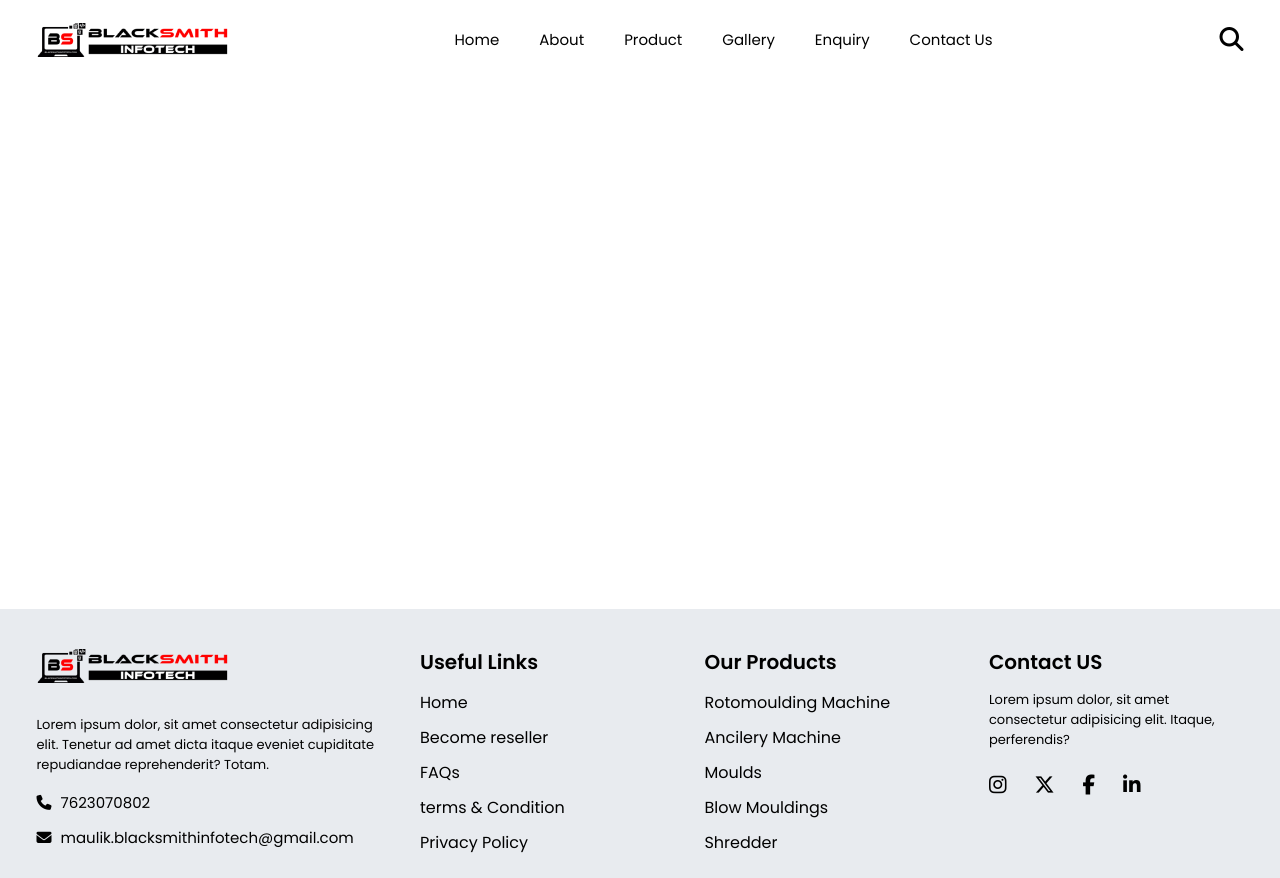
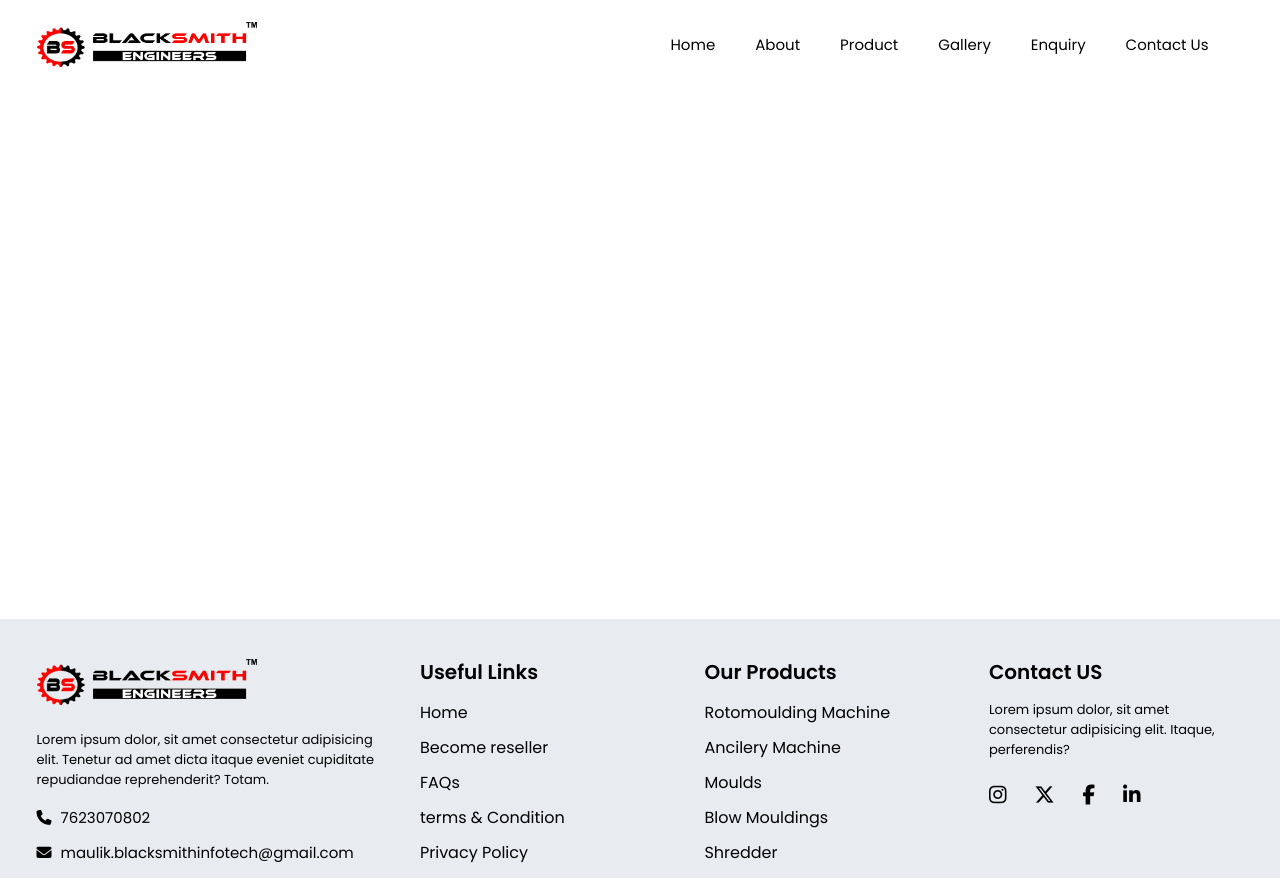
Before and after one commit to mukul91744/blacksmith_infotech, a plain HTML site: page index.html in a window 1280 px wide. Shown: the top 878 px of the page. Drawn offline with nearby package versions, Linux system fonts and the light colour scheme.

Commit message:
i have removed the search icone and fix the logo issue

```diff
--- a/css/responsive.css
+++ b/css/responsive.css
@@ -128,6 +128,10 @@
     .social-card li {
         margin: 0px !important;
     }
+    .scroll {
+        overflow-y:hidden ;
+    }
+
 }
 @media screen and (max-width:539px) {
     header#header {
--- a/css/style.css
+++ b/css/style.css
@@ -57,6 +57,7 @@ nav ul {
 
 .logo {
     padding: 0 15px;
+    width: 250px;
 }
 .header-logo a img {
     width: 100%;
@@ -190,7 +191,11 @@ padding-right: 5px;
 background-color: #dbdee2;
 padding: 10px 0px;
 }
-
+img {
+    width: 100%;
+    height: auto;
+    vertical-align: top;
+}
 .text p {font-size: 14px;line-height: 20px;font-weight: 100;display: inline-block;}
 /* Footer [END] */
 
--- a/index.html
+++ b/index.html
@@ -21,7 +21,7 @@
             <div class="content">
                 <div class="header-logo">
                     <div class="logo">
-                        <a href="index.html"><img src="images/blacksmith.png" alt="BlackSmith" width="191" height="34"></a>
+                        <a href="index.html"><img src="images/blacksmith-engineers.png" alt="Blacksmith-Engineers" width="5488" height="1131"></a>
                     </div>
                 </div>
                 <nav>
@@ -35,7 +35,7 @@
                     </ul>
                     <div class="navigation"></div>
                 </nav>
-                <div class="search">
+                <!-- <div class="search">
                     <div class="search-icone">
                         <i class="fa-solid fa-magnifying-glass"></i>
                     </div>
@@ -45,7 +45,7 @@
                             <button class="search-btn">search</button>
                         </div>
                     </div>
-                </div>
+                </div> -->
             </div>
         </div>
     </header>
@@ -60,7 +60,7 @@
                         <div class="footer-card-content">
                             <div class="footer-logo">
                                 <div class="logo">
-                                    <a href="#"><img src="images/blacksmith.png" alt="BlackSmith" width="191" height="34"></a>
+                                    <a href="#"><img src="images/blacksmith-engineers.png" alt="Blacksmith-Engineers" width="5488" height="1131"></a>
                                 </div>
                             </div>
                             <div class="para">
@@ -131,6 +131,7 @@
         $(document).ready(function(){
             $(".navigation").click(function(){
                 $("nav").toggleClass("show-content");
+                $('body').toggleClass('scroll');
             });
             $(".search-icone i").click(function(){
             $(".serch-inp").toggle();
```
Also changed, not shown: images/blacksmith-engineers.png (added), images/new-logo.png (added).
